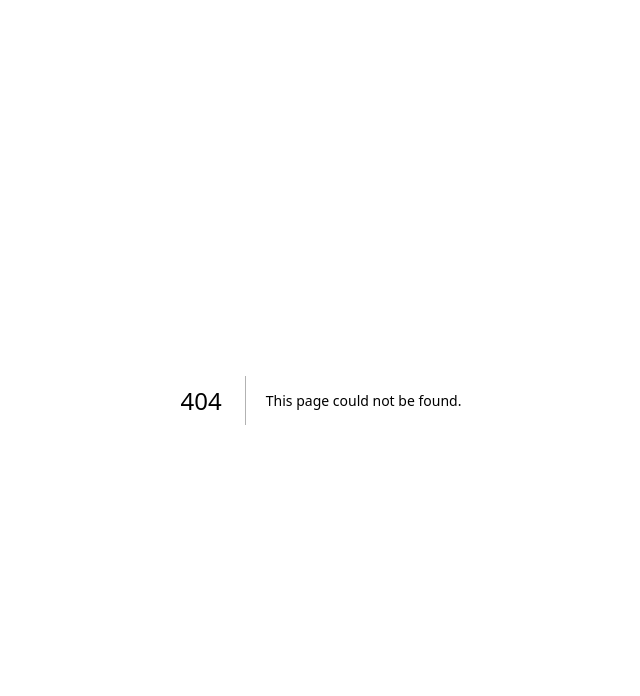
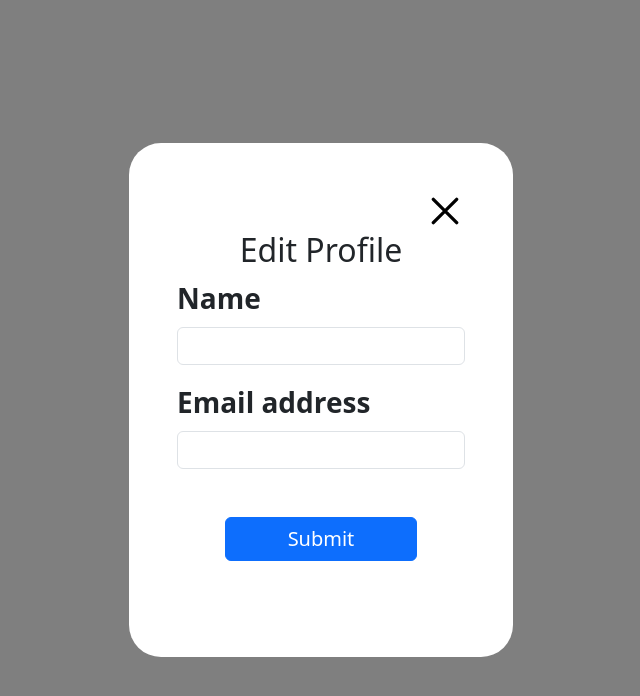
Before and after one commit to webvokess/chat, a Next.js app: page /home/components/editprofile in a window 1280 px wide. Before the commit this address had no page. Shown: the top 696 px of the page, without its empty margins (319-959 px from the left). Built offline with nearby package versions, Linux system fonts and the light colour scheme; no server answers.

Commit message:
edit profile

```diff
--- a/src/components/error.tsx
+++ b/src/components/error.tsx
@@ -1,7 +1,6 @@
 import React from 'react'
 
 const Error = ({ message }: { message: string }) => {
-
     return (
         <div className='text-danger text-center'>
             {message}
--- a/src/pages/api/user/edit-profile/route.ts
+++ b/src/pages/api/user/edit-profile/index.ts
@@ -3,7 +3,7 @@ import jwt, { JwtPayload } from "jsonwebtoken";
 import { NextApiRequest, NextApiResponse } from "next";
 import bcrypt from "bcryptjs";
 
-const POST = async (req: NextApiRequest, res: NextApiResponse<boolean>) => {
+const POST = async (req: NextApiRequest, res: NextApiResponse<any>) => {
   let input = req.body;
 
   try {
@@ -19,14 +19,17 @@ const POST = async (req: NextApiRequest, res: NextApiResponse<boolean>) => {
       const hash = bcrypt.hashSync(input.password, 10);
       input.password = hash;
     }
-
+    const filteredInput = Object.fromEntries(
+      Object.entries(input).filter(([_, value]) => value !== "")
+    );
+    console.log(filteredInput);
     let user = await prisma.user.update({
       where: { id },
       data: {
-        ...input,
+        ...filteredInput,
       },
     });
-    return !!user;
+    res.status(200).send(user);
   } catch (error: any) {
     console.log(error);
     res.status(500).send(false);
--- /dev/null
+++ b/src/pages/home/components/editprofile.tsx
@@ -0,0 +1,60 @@
+import React, { useState } from 'react'
+import "../home.css"
+import axios from 'axios'
+import Error from '@/components/error'
+
+const EditProfilePopup = ({ close, setUserData }: { close: Function, setUserData: Function }) => {
+    const [name, setName] = useState('')
+    const [email, setEmail] = useState('')
+    const [error, setError] = useState<string>()
+
+    const handleSubmit = async (e: any) => {
+        e.preventDefault()
+        try {
+            let res = await axios.post('/api/user/edit-profile', {
+                name,
+                email
+            })
+
+            setUserData(res.data.name, res.data.email)
+            close()
+        } catch (error) {
+            setError('Something went wrong')
+        }
+
+    }
+
+    return (
+        <div className="popup-overlay">
+            <div className='popup-container rounded-5 bg-white p-5 text-start' style={{ minWidth: "30vw" }}>
+                <div className="text-end">
+                    <svg onClick={() => close()} role='button' fill="#000000" width="40px" height="40px" viewBox="0 0 24 24" id="cross" data-name="Flat Line" xmlns="http://www.w3.org/2000/svg" className="icon flat-line cursor-pointer">
+                        <path id="primary" d="M19,19,5,5M19,5,5,19" style={{ fill: "none", stroke: "rgb(0, 0, 0)", strokeLinecap: "round", strokeLinejoin: "round", strokeWidth: 2 }}></path>
+                    </svg>
+                </div>
+
+                <h2 className='text-center'>Edit Profile</h2>
+                <div className="mb-3">
+                    <label className="form-label fs-3 fw-semibold">Name</label>
+                    <input className="form-control"
+                        value={name} onChange={(e) => setName(e.target.value)} />
+                </div>
+                <div className="mb-3">
+                    <label className="form-label fs-3 fw-semibold">Email address</label>
+                    <input type="email" className="form-control"
+                        value={email} onChange={(e) => setEmail(e.target.value)} />
+                </div>
+
+                <div className='row justify-content-center m-5 '>
+                    <button type="submit" className="btn btn-primary fs-5 " onClick={(e) => handleSubmit(e)}>Submit</button>
+                </div>
+                {
+                    error && <Error message={error} />
+                }
+            </div>
+
+        </div >
+    )
+}
+
+export default EditProfilePopup
```
Also changed, not shown: src/pages/home/components/profile.tsx (+30 -7 lines), src/pages/home/components/contactpopup.tsx (renamed from src/pages/home/components/popup.tsx).
